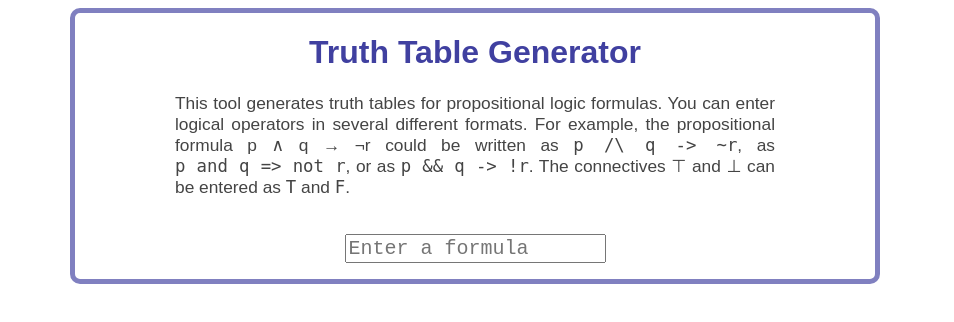
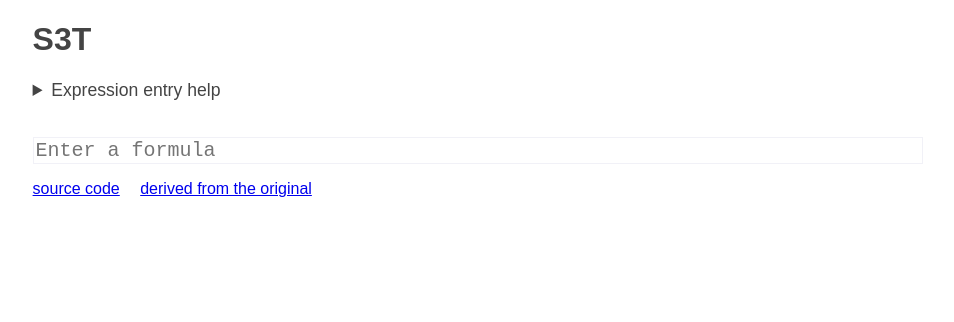
Before and after one commit to atalii/s3t, a plain HTML site: page index.html in a window 1280 px wide. Shown: the whole page, without its empty margins (165-1119 px from the left). Drawn offline with Linux system fonts and the light colour scheme.

Commit message:
do a bit of a redesign

```diff
--- a/css/style.css
+++ b/css/style.css
@@ -2,6 +2,10 @@ body {
 	text-align: center;
 	font-family: sans-serif;
 	color: #444;
+}
+
+h1 {
+	text-align: left;
 }
 
 table.truthTable {
@@ -10,6 +14,7 @@ table.truthTable {
     border-collapse: collapse;
     font-size: 14pt;
     text-align: center;
+    min-width: 100%;
 }
 
 table.truthTable tr td:last-child,
@@ -36,12 +41,11 @@ table.truthTable td:last-child {
 div.truth-table-holder {
 	border: 1px solid #f1f1f7;
 	background: #fafafa;
-	padding: 10px 18px;
 	display: inline-block;
-	margin: 20px;
 }
 
 input#expressionInput {
+	border: 1px solid #f1f1f7;
 	font-family: monospace;
 	font-size: 20px;
 	margin: 20px 0 0 0;
@@ -60,24 +64,36 @@ span.syntax-okay {
 	font-size: 20pt;
 }
 
-div.content {
-	border-radius: 10px;
-	display: inline-block;
-	border: 5px solid #8080c0;
+main {
 	margin-left: auto;
 	margin-right: auto;
 	vertical-align: top;
 	min-width: 800px;
 }
 
-h1.title {
-	color: #4040a0;
+main > * {
+	min-width: 70%;
+	max-width: 70%;
+	margin-left: auto;
+	margin-right: auto;
+	text-align: left;
 }
 
-p.overview {
-    width: 600px;
-    text-align: justify;
-    font-size: 13pt;
+div.truth-table-holder, input#expressionInput {
+	width: 100%;
+}
+
+div#footer {
+	margin-top: 1em;
+}
+
+div#footer > a {
+	margin-right: 1em;
+}
+
+details.overview {
+    text-align: left;
+    font-size: 1.1rem;
     margin-left: auto;
     margin-right: auto;
     margin-bottom: 0px;
--- a/index.html
+++ b/index.html
@@ -1,7 +1,7 @@
 <!DOCTYPE html>
 <html>
 	<head>
-		<title>Truth Table Generator</title>
+		<title>Stolen Truth Table Tool</title>
 		<script type="text/javascript" src="js/ast.js"></script>
 		<script type="text/javascript" src="js/core.js"></script>
 		<script type="text/javascript" src="js/parser.js"></script>
@@ -11,25 +11,32 @@
 		<link rel="stylesheet" type="text/css" href="css/style.css" />
 	</head>
 	<body onload="startup()">
-		<div class="content">
+		<main>
 			<h1 class="title">
-				Truth Table Generator
+				S3T
 			</h1>
-			<p class="overview">
+			<details class="overview">
+				<summary>Expression entry help</summary>
 				This tool generates truth tables for propositional logic formulas.
 				You can enter logical operators in several different formats. For example, the
 				propositional formula <nobr>p &and; q &rarr; &not;r</nobr> could be written as
 				<nobr><tt>p /\ q -&gt; ~r</tt></nobr>,
 				as <nobr><tt>p and q =&gt; not r</tt></nobr>, or as <nobr><tt>p &amp;&amp; q -&gt; !r</tt></nobr>.
 				The connectives &#8868; and &#8869; can be entered as <tt>T</tt> and <tt>F</tt>.
-			</p>
+			</details>
 			<p>
 				<input id="expressionInput" type="text" oninput="go();" placeholder="Enter a formula"/>
 			</p>
 			<div id="table-target">
 				<!-- Generated truth tables go here -->
-				<a id="permalink"/>
 			</div>
-		</div>
+			<div class="permalink">
+				<a id="permalink"></a>
+			</div>
+			<div id="footer">
+				<a href="https://github.com/atalii/s3t">source code</a>
+				<a href="https://web.stanford.edu/class/cs103/tools/truth-table-tool/">derived from the original</a>
+			</div>
+		</main>
 	</body>
 </html>
--- a/js/core.js
+++ b/js/core.js
@@ -19,7 +19,7 @@ function go() {
     let loc = new URL(window.location.toLocaleString());
     loc.searchParams.set("q", encodeURIComponent(input));
     permalink.href = loc.toString();
-    permalink.innerHTML = "permalink";
+    permalink.innerHTML = "permalink to this table";
   } catch (e) {
     if (e.description !== undefined) {
       displayCompileError(input, e);
```
